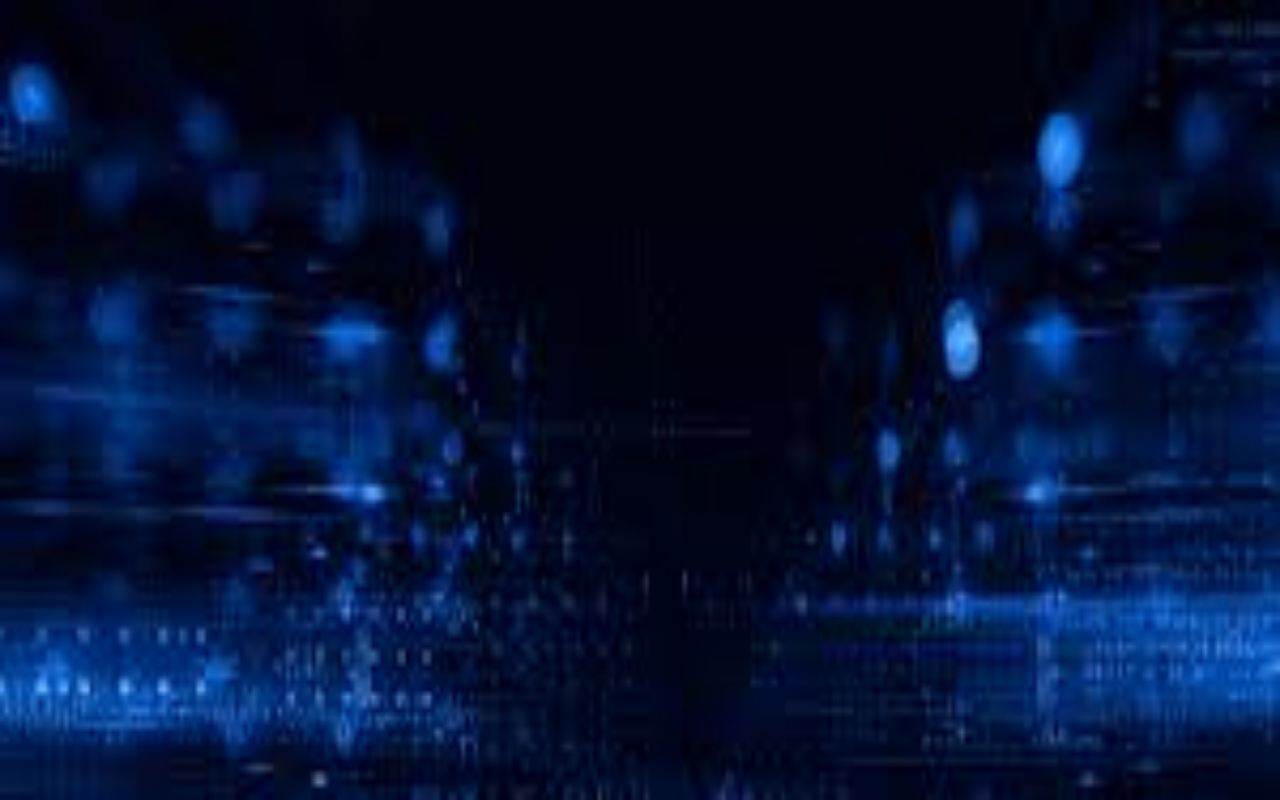
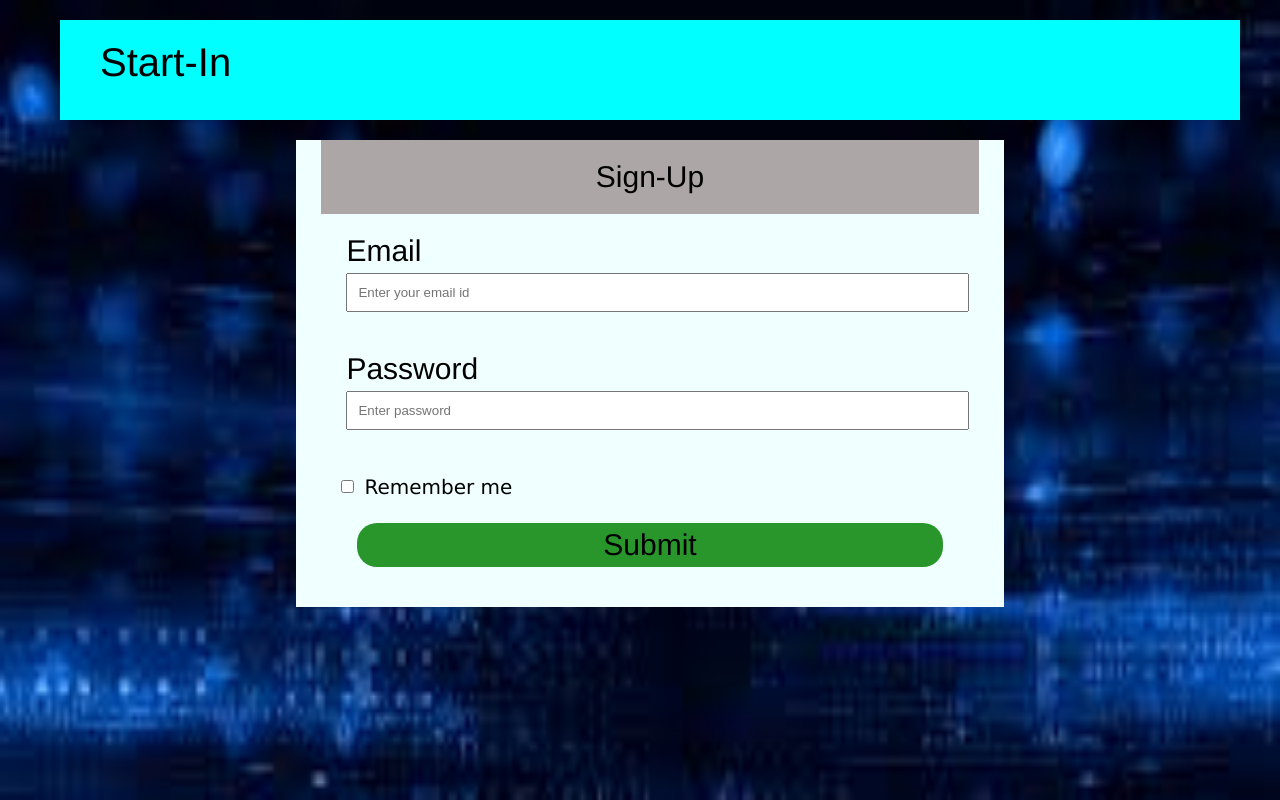
Before and after one commit to E-Cell-IITP/StartIn-Registration, a React (Create React App) app in the folder ecell_project/: page /sign in a window 1280 px wide. Before the commit this address had no page. Built offline with nearby package versions, Linux system fonts and the light colour scheme.

Commit message:
login and signup page

```diff
--- /dev/null
+++ b/ecell_project/src/components3/Login1.js
@@ -0,0 +1,43 @@
+import React from 'react'
+import './login1.css'
+
+const Login1 = () => {
+  return (
+    <div className='loginhead'>
+      <div className='navcontain1'>
+       <div className="top1">
+        <span className="headingis">Start-In</span>
+       </div>
+      </div>
+      <div className="loginbox">
+            <div className="headinglogin">Login</div>
+            <div className="emailbox">
+                <label htmlFor="">Email</label>
+                <input type="email" placeholder='Enter your email id'/>
+            </div>
+            <div className="passwordbox">
+                <label htmlFor="">Password</label>
+                <input type="password" placeholder='Enter password'/>
+            </div>
+            <div className="checkbox1">
+            <input
+              type="checkbox"
+              className="checkbox1-input"
+              id="customCheck1"
+            />
+            <label  htmlFor="customCheck1">
+              Remember me
+            </label>
+          </div>
+          <div  className="submitbutton">
+            Submit
+          </div>
+          <p className="forgot-password">
+            Forgot <a href="#">password?</a>
+        </p>
+      </div>
+    </div>
+  )
+}
+
+export default Login1
--- /dev/null
+++ b/ecell_project/src/components3/Navlog_sign_in.js
@@ -0,0 +1,20 @@
+import React from 'react'
+import './navlog_sign_in.css'
+
+const Navlog_sign_in = () => {
+  return (
+    <div className="headofnav">
+       <div className='navcontain1'>
+       <div className="top1">
+        <span className="headingis">Start-In</span>
+       </div>
+      </div>
+      <div className="log_sign">
+         <span onClick={()=>{window.location='/login'}}  className="login">Login</span>
+         <span onClick={()=>{window.location='/sign'}} className="sign">Sign-Up</span>
+      </div>
+    </div>
+  )
+}
+
+export default Navlog_sign_in
--- /dev/null
+++ b/ecell_project/src/components3/SignUp1.js
@@ -0,0 +1,41 @@
+import React from 'react'
+import './signUp1.css'
+
+const SignUp1 = () => {
+  return (
+    <div className='loginhead'>
+      <div className='navcontain1'>
+       <div className="top1">
+        <span className="headingis">Start-In</span>
+       </div>
+      </div>
+      <div className="loginbox">
+            <div className="headinglogin">Sign-Up</div>
+            <div className="emailbox">
+                <label htmlFor="">Email</label>
+                <input type="email" placeholder='Enter your email id'/>
+            </div>
+            <div className="passwordbox">
+                <label htmlFor="">Password</label>
+                <input type="password" placeholder='Enter password'/>
+            </div>
+            <div className="checkbox1">
+            <input
+              type="checkbox"
+              className="checkbox1-input"
+              id="customCheck1"
+            />
+            <label  htmlFor="customCheck1">
+              Remember me
+            </label>
+          </div>
+          <div  className="submitbutton">
+            Submit
+          </div>
+
+      </div>
+    </div>
+  )
+}
+
+export default SignUp1
--- /dev/null
+++ b/ecell_project/src/components3/login1.css
@@ -0,0 +1,89 @@
+.loginhead{
+    width: 100%;
+    padding: 10px;
+    /* background-color:white; */
+    display: flex;
+    flex-direction: column;
+    align-items: center;
+}
+.loginbox{
+    margin-top: 20px;
+    width: 60%;
+    font-size: 30px;
+    font-family:'Franklin Gothic Medium', 'Arial Narrow', Arial, sans-serif;
+    background-color:azure;
+    display: flex;
+    justify-content: center;
+    align-items: center;
+    flex-direction: column;
+    padding: 0 0 20px 0px;
+}
+.headinglogin{
+    width: 90%;
+    text-align: center;
+    padding:20px 10px;
+    background-color:rgb(173, 166, 166);
+}
+.emailbox{
+    text-align: left ;
+    width: 90%;
+    display: flex;
+    flex-direction: column;
+    padding:20px 10px;
+}
+.emailbox label{
+    padding-left: 15px;
+    padding-bottom: 5px;
+}
+.emailbox input{
+    padding: 10px;
+    margin-left: 15px;
+}
+.passwordbox{
+    text-align: left ;
+    width: 90%;
+    display: flex;
+    flex-direction: column;
+    padding:20px 10px;
+}
+.passwordbox label{
+    padding-left: 15px;
+    padding-bottom: 5px;
+}
+.passwordbox input{
+    padding: 10px;
+    margin-left: 15px;
+}
+.checkbox1{
+    display: flex;
+    flex-direction: row;
+    width: 90%;
+    font-family:'Lucida Sans', 'Lucida Sans Regular', 'Lucida Grande', 'Lucida Sans Unicode', Geneva, Verdana, sans-serif;
+    align-items: center;
+    text-align: left;
+     padding:20px 10px;
+}
+.checkbox1-input{
+    margin: 10px;
+}
+.checkbox1 label{
+    font-size: 20px;
+}
+.submitbutton{
+    background-color:rgba(0, 128, 0, 0.826);
+    padding: 5px 10px ;
+    width: 80%;
+    text-align: center;
+    cursor: pointer;
+    border-radius: 20px;
+}
+.submitbutton:hover{
+    scale: 1.04;
+}
+.forgot-password{
+    padding: 10px;
+    font-size: 20px;
+    text-align: right;
+    width: 80%;
+    padding-bottom: 20px;
+}
--- /dev/null
+++ b/ecell_project/src/components3/navlog_sign_in.css
@@ -0,0 +1,44 @@
+
+.headofnav{
+    width: 100%;
+    display: flex;
+    flex-direction: column;
+    align-items: center;
+    height: fit-content;
+    padding: 10px;
+    /* background-color: aqua; */
+}
+.navcontain1{
+    width: 100%;
+    height: 100px;
+    background-color:aqua;
+}
+.top1{
+    display:flex;
+}
+.headingis{
+    padding: 20px;
+    margin-left: 20px;
+    font-size: 40px;
+    color:black;
+    font-family:'Franklin Gothic Medium', 'Arial Narrow', Arial, sans-serif;
+}
+.log_sign{
+    width: 90%;
+    display: flex;
+    margin: 20px 0px;
+    justify-content: space-around;
+    padding: 20px;
+    font-family: 'Franklin Gothic Medium', 'Arial Narrow', Arial, sans-serif;
+    font-size: 20px;
+    /* background-color: bisque; */
+}
+.login, .sign{
+    background-color: Red;
+    padding: 10px;
+    cursor: pointer;
+    border-radius: 30px;
+}
+.login:hover,.sign:hover{
+    scale: 1.04;
+}
--- /dev/null
+++ b/ecell_project/src/components3/signUp1.css
@@ -0,0 +1,83 @@
+.loginhead{
+    width: 100%;
+    padding: 10px;
+    /* background-color:white; */
+    display: flex;
+    flex-direction: column;
+    align-items: center;
+}
+.loginbox{
+    margin-top: 20px;
+    width: 60%;
+    font-size: 30px;
+    font-family:'Franklin Gothic Medium', 'Arial Narrow', Arial, sans-serif;
+    background-color:azure;
+    display: flex;
+    justify-content: center;
+    align-items: center;
+    flex-direction: column;
+    padding: 0 0 20px 0px;
+}
+.headinglogin{
+    width: 90%;
+    text-align: center;
+    padding:20px 10px;
+    background-color:rgb(173, 166, 166);
+}
+.emailbox{
+    text-align: left ;
+    width: 90%;
+    display: flex;
+    flex-direction: column;
+    padding:20px 10px;
+}
+.emailbox label{
+    padding-left: 15px;
+    padding-bottom: 5px;
+}
+.emailbox input{
+    padding: 10px;
+    margin-left: 15px;
+}
+.passwordbox{
+    text-align: left ;
+    width: 90%;
+    display: flex;
+    flex-direction: column;
+    padding:20px 10px;
+}
+.passwordbox label{
+    padding-left: 15px;
+    padding-bottom: 5px;
+}
+.passwordbox input{
+    padding: 10px;
+    margin-left: 15px;
+}
+.checkbox1{
+    display: flex;
+    flex-direction: row;
+    width: 90%;
+    font-family:'Lucida Sans', 'Lucida Sans Regular', 'Lucida Grande', 'Lucida Sans Unicode', Geneva, Verdana, sans-serif;
+    align-items: center;
+    text-align: left;
+     padding:20px 10px;
+}
+.checkbox1-input{
+    margin: 10px;
+}
+.checkbox1 label{
+    font-size: 20px;
+}
+.submitbutton{
+    background-color:rgba(0, 128, 0, 0.826);
+    padding: 5px 10px ;
+    width: 80%;
+    text-align: center;
+    cursor: pointer;
+    margin-bottom: 20px;
+    border-radius: 20px;
+}
+.submitbutton:hover{
+    scale: 1.04;
+}
```
Also changed, not shown: ecell_project/src/routes.js (+12 -1 lines).
